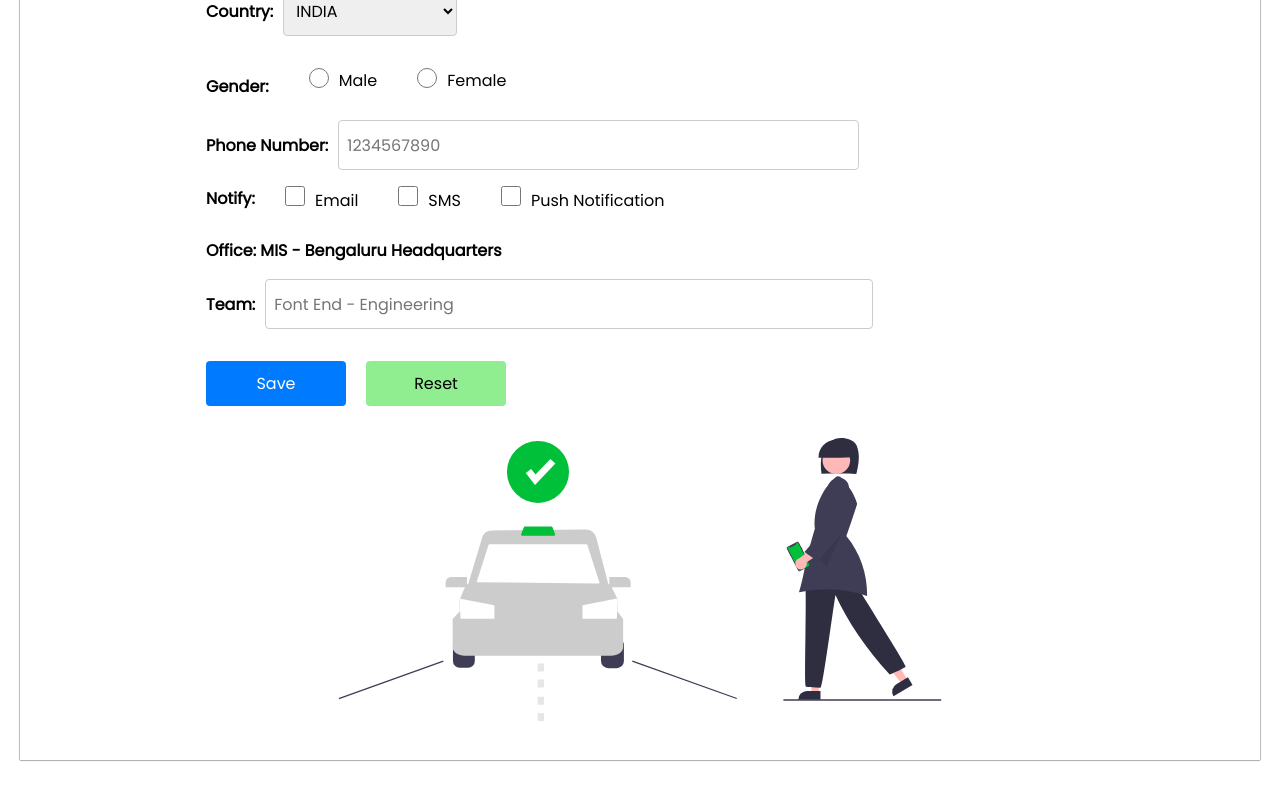
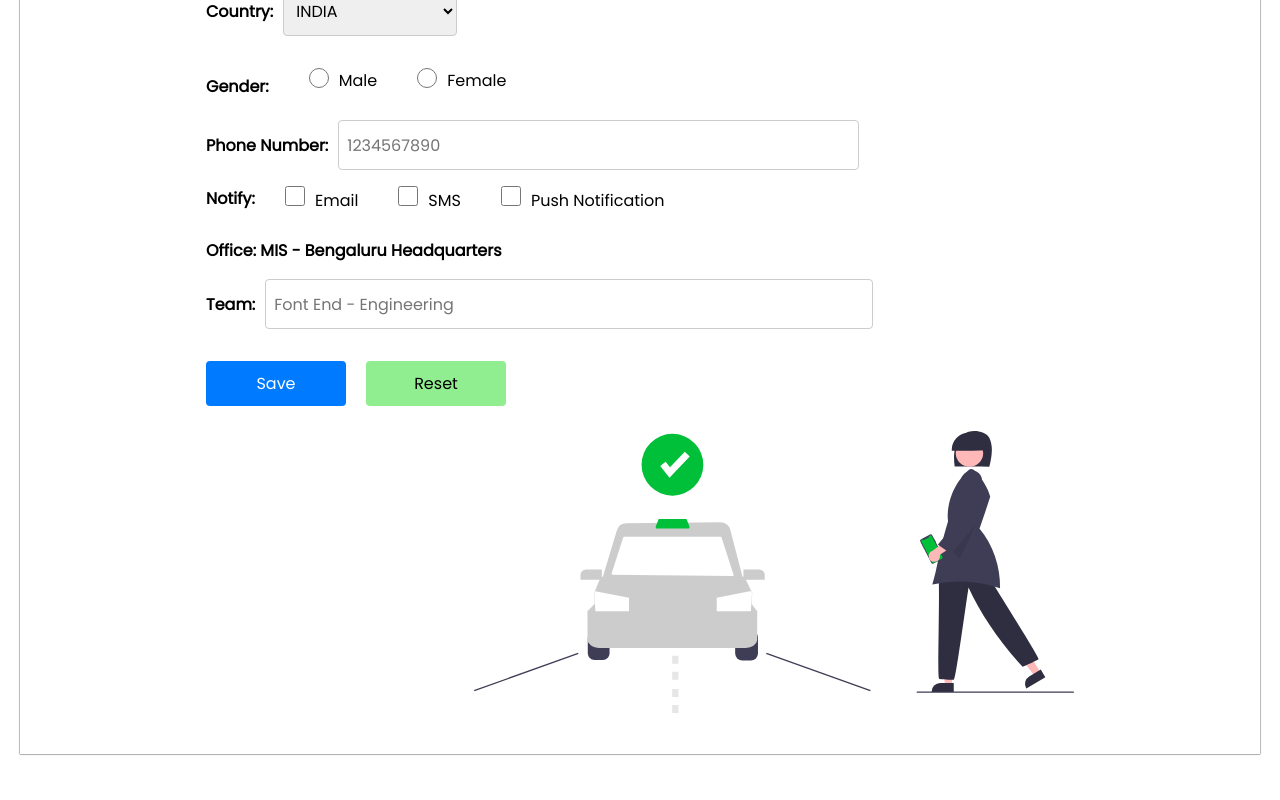
Before and after one commit to ydpatel0309/Employee-Onboarding-Form-Moveinsync, a React (Create React App) app: page / in a window 1280 px wide. Shown: the part 570-1370 px from the top of the page. Built offline with nearby package versions, Linux system fonts and the light colour scheme.

Commit message:
modified the size of svg

```diff
--- a/src/App.js
+++ b/src/App.js
@@ -57,6 +57,7 @@ function App() {
                   </div>
                 </div>
               </div>
+
               <div className="page-content">
                 {/* condtional rendering of the pages */}
                 {selectedPage === 'Personal' && <PersonalPage />}
--- a/src/stylesheets/Personal.css
+++ b/src/stylesheets/Personal.css
@@ -128,10 +128,13 @@ input[type="checkbox"] {
 .Preferences {
     margin-right: 10px;
 }
-.ride img{
-    margin-top: 2vh;
-    width: 100%;
+.ride
+{
+    display: flex;
+    justify-content: end;
+    align-items: center;
 }
+
 /* Media query */
 @media (max-width: 600px) {
 
```
Also changed, not shown: src/Landingpage.js (deleted, +0 -11 lines), src/Personal.js (+6 -2 lines), src/images/ride.svg.
